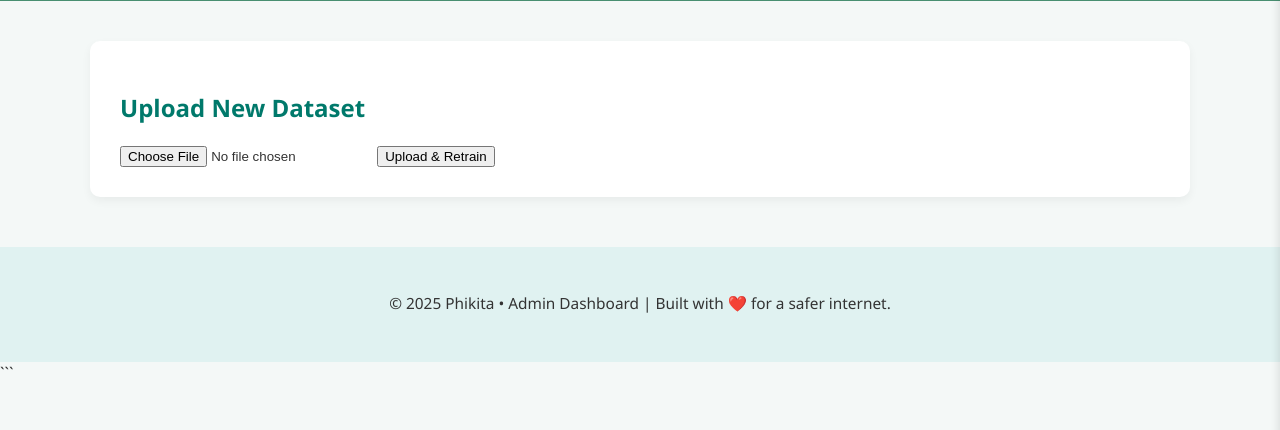
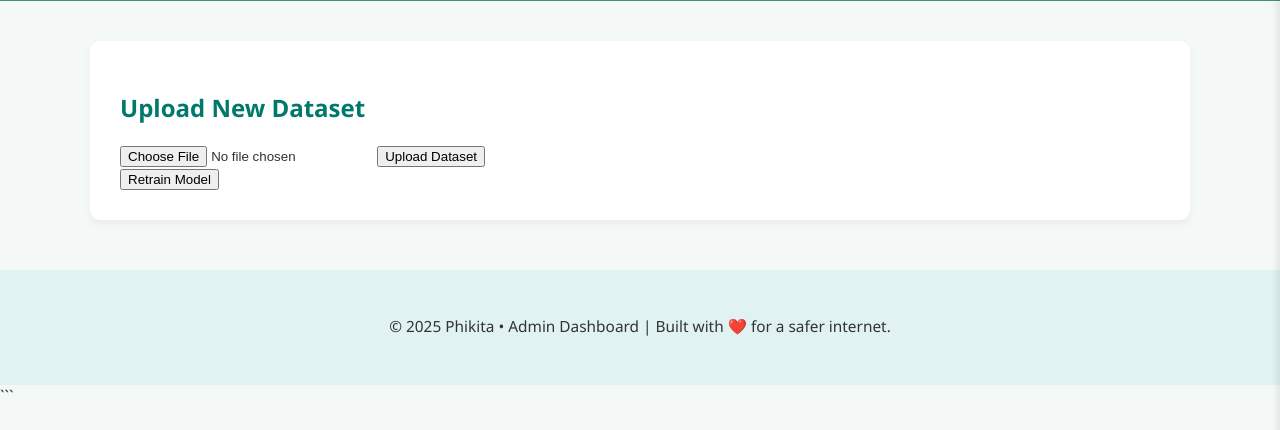
Before and after one commit to bhanuprasad0722/Phishing_detector, a Django app: page /admin_home in a window 1280 px wide, after a click on "UPLOAD DATASET". Shown: the part 356-786 px from the top of the page. Run offline with Django 5.2, Linux system fonts and the light colour scheme.

Commit message:
wrote different functions for uploaddataset and retrianmodel

```diff
--- a/Templates/admin_home.html
+++ b/Templates/admin_home.html
@@ -345,7 +345,12 @@ section th {
         <form method="post" enctype="multipart/form-data" action="{% url 'upload_dataset' %}">
             {% csrf_token %}
             <input type="file" name="csv_file" accept=".csv" required>
-            <button type="submit">Upload & Retrain</button>
+            <button type="submit">Upload Dataset</button>
+        </form>
+        <form method="post" action="{% url 'retrain_model'%}">
+            {%csrf_token %}
+            <button type="submit">Retrain Model</button>
+
         </form>
         </section>
 
--- a/account/urls.py
+++ b/account/urls.py
@@ -19,6 +19,7 @@ urlpatterns = [
     path('admin_login/',views.admin_login,name="admin_login"),
     path('admin_home',views.admin_home,name="admin_home"),
     path('upload_dataset/', views.upload_dataset, name='upload_dataset'),
+    path('retrain_model/',views.retrain_model,name="retrain_model"),
     path('login_info/', views.login_info, name='login_info'),
 
 ]
```
